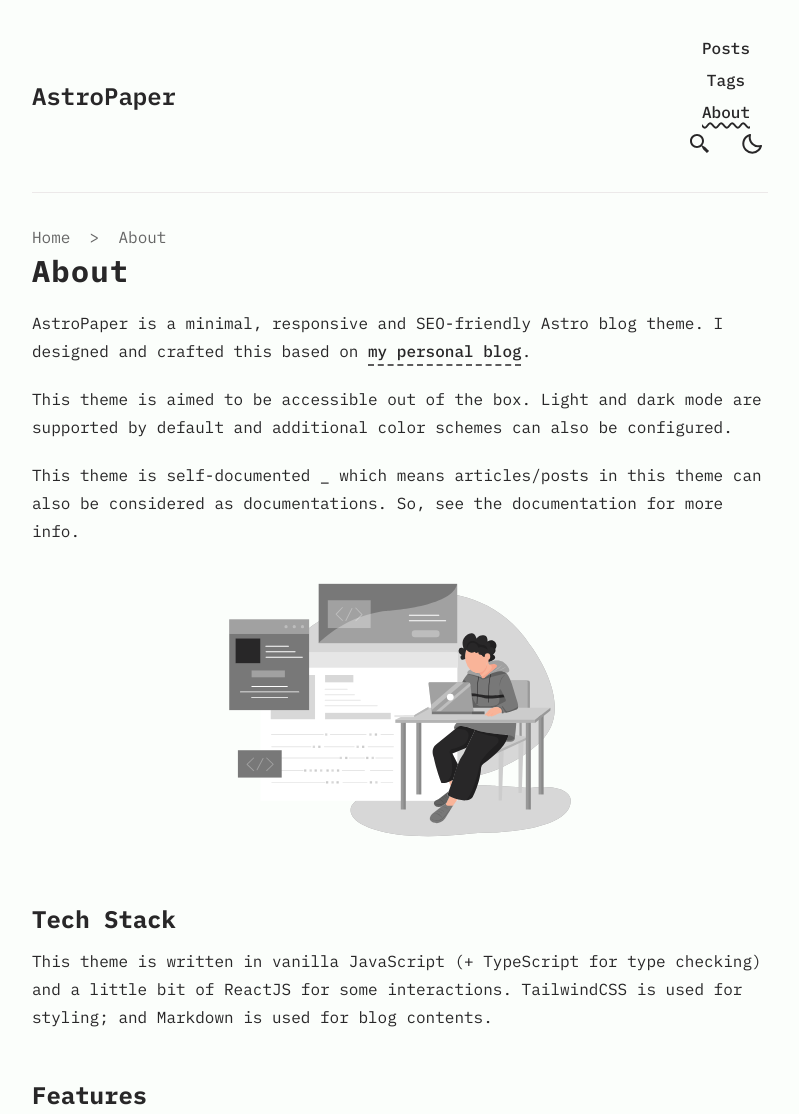
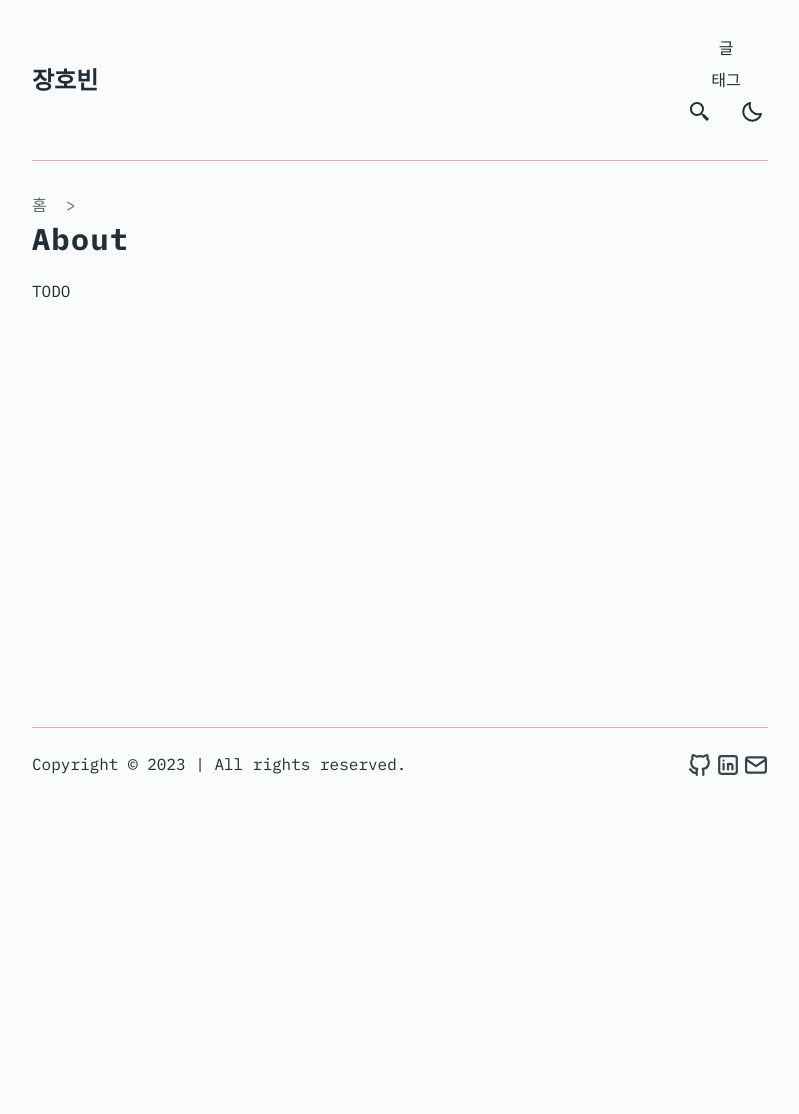
Before and after one commit to dev-hobin/dev-hobin.github.io, an Astro site: page /about in a window 1280 px wide. Shown: the top 1114 px of the page, without its empty margins (240-1039 px from the left). After the commit the page ends 800 px from the top, so only its background shows below. Built offline with nearby package versions, Linux system fonts and the light colour scheme; Astro itself is replaced by a stand-in of ours.

Commit message:
chore: 기본 스타일 작업

```diff
--- a/src/components/Breadcrumbs.astro
+++ b/src/components/Breadcrumbs.astro
@@ -5,37 +5,43 @@ const currentUrlPath = Astro.url.pathname.replace(/\/+$/, '')
 // Get url array from path
 // eg: /tags/tailwindcss => ['tags', 'tailwindcss']
 const breadcrumbList = currentUrlPath.split('/').slice(1)
-
-// if breadcrumb is Home > Posts > 1 <etc>
-// replace Posts with Posts (page number)
-breadcrumbList[0] === 'posts' &&
-  breadcrumbList.splice(0, 2, `Posts (page ${breadcrumbList[1] || 1})`)
+const breadcrumbDepth = breadcrumbList.length
+const PATH_TO_TITLE: Record<string, string> = {
+  posts: '모든 글',
+  tags: '태그',
+  search: '검색',
+}
 ---
 
 <nav class="breadcrumb" aria-label="breadcrumb">
   <ul>
     <li>
-      <a href="/">Home</a>
+      <a href="/">홈</a>
       <span aria-hidden="true">&nbsp;&gt;&nbsp;</span>
     </li>
+    <li>
+      {
+        breadcrumbDepth === 1 ? (
+          <span aria-current="page">{PATH_TO_TITLE[breadcrumbList[0]]}</span>
+        ) : (
+          <>
+            <a href={`/${breadcrumbList[0]}`}>
+              {PATH_TO_TITLE[breadcrumbList[0]]}
+            </a>
+            <span aria-hidden="true">&nbsp;&gt;&nbsp;</span>
+          </>
+        )
+      }
+    </li>
     {
-      breadcrumbList.map((breadcrumb, index) =>
-        index + 1 === breadcrumbList.length ? (
-          <li>
-            <span
-              class={`${index > 0 ? 'lowercase' : 'capitalize'}`}
-              aria-current="page"
-            >
-              {/* make the last part lowercase in Home > Tags > some-tag */}
-              {breadcrumb}
-            </span>
-          </li>
-        ) : (
-          <li>
-            <a href={`/${breadcrumb}`}>{breadcrumb}</a>
-            <span aria-hidden="true">&nbsp;&gt;&nbsp;</span>
-          </li>
-        ),
+      breadcrumbDepth === 2 && (
+        <li>
+          <span aria-current="page">
+            {breadcrumbList[0] === 'posts'
+              ? `${breadcrumbList[1]}쪽`
+              : breadcrumbList[1]}
+          </span>
+        </li>
       )
     }
   </ul>
--- a/src/components/Header.astro
+++ b/src/components/Header.astro
@@ -57,19 +57,19 @@ const { activeNav } = Astro.props
         <ul id="menu-items" class="display-none sm:flex">
           <li>
             <a href="/posts" class={activeNav === 'posts' ? 'active' : ''}>
-              Posts
+              글
             </a>
           </li>
           <li>
             <a href="/tags" class={activeNav === 'tags' ? 'active' : ''}>
-              Tags
+              태그
             </a>
           </li>
-          <li>
+          <!-- <li>
             <a href="/about" class={activeNav === 'about' ? 'active' : ''}>
               About
             </a>
-          </li>
+          </li> -->
           <li>
             <LinkButton
               href="/search"
@@ -139,7 +139,7 @@ const { activeNav } = Astro.props
     @apply flex w-full flex-col items-center sm:ml-2 sm:flex-row sm:justify-end sm:space-x-4 sm:py-0;
   }
   nav ul {
-    @apply mt-4 grid w-44 grid-cols-2 grid-rows-4 gap-x-2 gap-y-2 sm:ml-0 sm:mt-0 sm:w-auto sm:gap-x-5 sm:gap-y-0;
+    @apply mt-4 grid w-44 grid-cols-2 grid-rows-3 gap-x-2 gap-y-2 sm:ml-0 sm:mt-0 sm:w-auto sm:gap-x-5 sm:gap-y-0;
   }
   nav ul li {
     @apply col-span-2 flex items-center justify-center;
--- a/src/config.ts
+++ b/src/config.ts
@@ -1,16 +1,16 @@
 import type { Site, SocialObjects } from './types'
 
 export const SITE: Site = {
-  website: 'https://astro-paper.pages.dev/', // replace this with your deployed domain
-  author: 'Sat Naing',
-  desc: 'A minimal, responsive and SEO-friendly Astro blog theme.',
-  title: 'AstroPaper',
+  website: 'https://dev-hobin.github.io/',
+  author: 'Hobin Jang',
+  desc: '개발자로서 여러 생각을 기록합니다',
+  title: '장호빈',
   ogImage: 'astropaper-og.jpg',
   lightAndDarkMode: true,
-  postPerPage: 3,
+  postPerPage: 10,
 }
 
-export const LOCALE = ['en-EN'] // set to [] to use the environment default
+export const LOCALE = ['ko']
 
 export const LOGO_IMAGE = {
   enable: false,
@@ -22,122 +22,20 @@ export const LOGO_IMAGE = {
 export const SOCIALS: SocialObjects = [
   {
     name: 'Github',
-    href: 'https://github.com/satnaing/astro-paper',
-    linkTitle: ` ${SITE.title} on Github`,
-    active: true,
-  },
-  {
-    name: 'Facebook',
-    href: 'https://github.com/satnaing/astro-paper',
-    linkTitle: `${SITE.title} on Facebook`,
-    active: true,
-  },
-  {
-    name: 'Instagram',
-    href: 'https://github.com/satnaing/astro-paper',
-    linkTitle: `${SITE.title} on Instagram`,
+    href: 'https://github.com/dev-hobin',
+    linkTitle: ` ${SITE.title}의 깃허브`,
     active: true,
   },
   {
     name: 'LinkedIn',
-    href: 'https://github.com/satnaing/astro-paper',
-    linkTitle: `${SITE.title} on LinkedIn`,
+    href: 'https://www.linkedin.com/in/janghobin',
+    linkTitle: `${SITE.title}의 링크드인`,
     active: true,
   },
   {
     name: 'Mail',
-    href: 'mailto:yourmail@gmail.com',
-    linkTitle: `Send an email to ${SITE.title}`,
-    active: false,
-  },
-  {
-    name: 'Twitter',
-    href: 'https://github.com/satnaing/astro-paper',
-    linkTitle: `${SITE.title} on Twitter`,
-    active: false,
-  },
-  {
-    name: 'Twitch',
-    href: 'https://github.com/satnaing/astro-paper',
-    linkTitle: `${SITE.title} on Twitch`,
-    active: false,
-  },
-  {
-    name: 'YouTube',
-    href: 'https://github.com/satnaing/astro-paper',
-    linkTitle: `${SITE.title} on YouTube`,
-    active: false,
-  },
-  {
-    name: 'WhatsApp',
-    href: 'https://github.com/satnaing/astro-paper',
-    linkTitle: `${SITE.title} on WhatsApp`,
-    active: false,
-  },
-  {
-    name: 'Snapchat',
-    href: 'https://github.com/satnaing/astro-paper',
-    linkTitle: `${SITE.title} on Snapchat`,
-    active: false,
-  },
-  {
-    name: 'Pinterest',
-    href: 'https://github.com/satnaing/astro-paper',
-    linkTitle: `${SITE.title} on Pinterest`,
-    active: false,
-  },
-  {
-    name: 'TikTok',
-    href: 'https://github.com/satnaing/astro-paper',
-    linkTitle: `${SITE.title} on TikTok`,
-    active: false,
-  },
-  {
-    name: 'CodePen',
-    href: 'https://github.com/satnaing/astro-paper',
-    linkTitle: `${SITE.title} on CodePen`,
-    active: false,
-  },
-  {
-    name: 'Discord',
-    href: 'https://github.com/satnaing/astro-paper',
-    linkTitle: `${SITE.title} on Discord`,
-    active: false,
-  },
-  {
-    name: 'GitLab',
-    href: 'https://github.com/satnaing/astro-paper',
-    linkTitle: `${SITE.title} on GitLab`,
-    active: false,
-  },
-  {
-    name: 'Reddit',
-    href: 'https://github.com/satnaing/astro-paper',
-    linkTitle: `${SITE.title} on Reddit`,
-    active: false,
-  },
-  {
-    name: 'Skype',
-    href: 'https://github.com/satnaing/astro-paper',
-    linkTitle: `${SITE.title} on Skype`,
-    active: false,
-  },
-  {
-    name: 'Steam',
-    href: 'https://github.com/satnaing/astro-paper',
-    linkTitle: `${SITE.title} on Steam`,
-    active: false,
-  },
-  {
-    name: 'Telegram',
-    href: 'https://github.com/satnaing/astro-paper',
-    linkTitle: `${SITE.title} on Telegram`,
-    active: false,
-  },
-  {
-    name: 'Mastodon',
-    href: 'https://github.com/satnaing/astro-paper',
-    linkTitle: `${SITE.title} on Mastodon`,
-    active: false,
+    href: 'mailto:devhobin@gmail.com',
+    linkTitle: `${SITE.title}에게 이메일 보내기`,
+    active: true,
   },
 ]
--- a/src/layouts/PostDetails.astro
+++ b/src/layouts/PostDetails.astro
@@ -42,7 +42,7 @@ const ogUrl = new URL(
         ><path
           d="M13.293 6.293 7.586 12l5.707 5.707 1.414-1.414L10.414 12l4.293-4.293z"
         ></path>
-      </svg><span>Go back</span>
+      </svg><span>뒤로가기</span>
     </button>
   </div>
   <main id="main-content">
--- a/src/layouts/Posts.astro
+++ b/src/layouts/Posts.astro
@@ -21,9 +21,9 @@ const prev = pageNum > 1 ? '' : 'disabled'
 const next = pageNum < totalPages ? '' : 'disabled'
 ---
 
-<Layout title={`Posts | ${SITE.title}`}>
+<Layout title={`모든 글 | ${SITE.title}`}>
   <Header activeNav="posts" />
-  <Main pageTitle="Posts" pageDesc="All the articles I've posted.">
+  <Main pageTitle="모든 글" pageDesc="내가 정리한 모든 생각들">
     <ul>
       {
         posts.map(({ data }) => (
@@ -40,20 +40,20 @@ const next = pageNum < totalPages ? '' : 'disabled'
           disabled={prev === 'disabled'}
           href={`/posts${pageNum - 1 !== 1 ? '/' + (pageNum - 1) : ''}`}
           className={`mr-4 select-none ${prev}`}
-          ariaLabel="Previous"
+          ariaLabel="이전쪽으로 넘기기"
         >
           <svg xmlns="http://www.w3.org/2000/svg" class={`${prev}-svg`}>
             <path d="M12.707 17.293 8.414 13H18v-2H8.414l4.293-4.293-1.414-1.414L4.586 12l6.707 6.707z" />
           </svg>
-          Prev
+          이전
         </LinkButton>
         <LinkButton
           disabled={next === 'disabled'}
           href={`/posts/${pageNum + 1}`}
           className={`ml-4 select-none ${next}`}
-          ariaLabel="Next"
+          ariaLabel="다음쪽으로 넘기기"
         >
-          Next
+          다음
           <svg xmlns="http://www.w3.org/2000/svg" class={`${next}-svg`}>
             <path d="m11.293 17.293 1.414 1.414L19.414 12l-6.707-6.707-1.414 1.414L15.586 11H6v2h9.586z" />
           </svg>
--- a/src/pages/404.astro
+++ b/src/pages/404.astro
@@ -13,12 +13,12 @@ import LinkButton from '@components/LinkButton.astro'
     <div class="not-found-wrapper">
       <h1 aria-label="404 Not Found">404</h1>
       <span aria-hidden="true">¯\_(ツ)_/¯</span>
-      <p>Page Not Found</p>
+      <p>페이지를 찾을 수 없습니다</p>
       <LinkButton
         href="/"
         className="my-6 text-lg underline decoration-dashed underline-offset-8"
       >
-        Go back home
+        홈으로
       </LinkButton>
     </div>
   </main>
--- a/src/pages/about.md
+++ b/src/pages/about.md
@@ -3,34 +3,4 @@ layout: ../layouts/AboutLayout.astro
 title: 'About'
 ---
 
-AstroPaper is a minimal, responsive and SEO-friendly Astro blog theme. I designed and crafted this based on [my personal blog](https://satnaing.dev/blog).
-
-This theme is aimed to be accessible out of the box. Light and dark mode are supported by
-default and additional color schemes can also be configured.
-
-This theme is self-documented \_ which means articles/posts in this theme can also be considered as documentations. So, see the documentation for more info.
-
-<div>
-  <img src="/assets/dev.svg" class="sm:w-1/2 mx-auto" alt="coding dev illustration">
-</div>
-
-## Tech Stack
-
-This theme is written in vanilla JavaScript (+ TypeScript for type checking) and a little bit of ReactJS for some interactions. TailwindCSS is used for styling; and Markdown is used for blog contents.
-
-## Features
-
-Here are certain features of this site.
-
-- fully responsive and accessible
-- SEO-friendly
-- light & dark mode
-- fuzzy search
-- super fast performance
-- draft posts
-- pagination
-- sitemap & rss feed
-- highly customizable
-
-If you like this theme, you can star/contribute to the [repo](https://github.com/satnaing/astro-paper).
-Or you can even give any feedback via my [email](mailto:contact@satnaing.dev).
+TODO
--- a/src/pages/index.astro
+++ b/src/pages/index.astro
@@ -14,7 +14,7 @@ import { SOCIALS } from '@config'
 const posts = await getCollection('blog')
 
 const sortedPosts = getSortedPosts(posts)
-const featuredPosts = sortedPosts.filter(({ data }) => data.featured)
+// const featuredPosts = sortedPosts.filter(({ data }) => data.featured)
 
 const socialCount = SOCIALS.filter((social) => social.active).length
 ---
@@ -23,7 +23,7 @@ const socialCount = SOCIALS.filter((social) => social.active).length
   <Header />
   <main id="main-content">
     <section id="hero">
-      <h1 class="mr-2">Mingalaba</h1>
+      <h1 class="mr-2">안녕하세요.</h1>
       <a
         target="_blank"
         href="/rss.xml"
@@ -40,26 +40,21 @@ const socialCount = SOCIALS.filter((social) => social.active).length
         </svg>
       </a>
 
-      <p>
-        AstroPaper is a minimal, responsive, accessible and SEO-friendly Astro
-        blog theme. This theme follows best practices and provides accessibility
-        out of the box. Light and dark mode are supported by default. Moreover,
-        additional color schemes can also be configured.
-      </p>
-      <p>
+      <p>개발자 장호빈입니다.</p>
+      <p>여러 관심 있는 주제에 대해서 생각을 글로 정리하고 있습니다.</p>
+      <!-- <p>
         Read the blog posts or check
         <LinkButton
           className="underline decoration-dashed underline-offset-4 hover:text-skin-accent"
-          href="https://github.com/satnaing/astro-paper#readme"
+          href="/about"
         >
-          README
+          About
         </LinkButton> for more info.
-      </p>
+      </p> -->
       {
         // only display if at least one social link is enabled
         socialCount > 0 && (
           <div class="social-wrapper">
-            <div class="social-links">Social Links:</div>
             <Socials />
           </div>
         )
@@ -68,7 +63,7 @@ const socialCount = SOCIALS.filter((social) => social.active).length
 
     <Hr />
 
-    {
+    <!-- {
       featuredPosts.length > 0 && (
         <>
           <section id="featured">
@@ -86,10 +81,10 @@ const socialCount = SOCIALS.filter((social) => social.active).length
           <Hr />
         </>
       )
-    }
+    } -->
 
     <section id="recent-posts">
-      <h2>Recent Posts</h2>
+      <h2>최근 글</h2>
       <ul>
         {
           sortedPosts
@@ -108,7 +103,7 @@ const socialCount = SOCIALS.filter((social) => social.active).length
       </ul>
       <div class="all-posts-btn-wrapper">
         <LinkButton href="/posts">
-          All Posts
+          모든 글 보기
           <svg xmlns="http://www.w3.org/2000/svg"
             ><path
               d="m11.293 17.293 1.414 1.414L19.414 12l-6.707-6.707-1.414 1.414L15.586 11H6v2h9.586z"
--- a/src/pages/tags/index.astro
+++ b/src/pages/tags/index.astro
@@ -15,7 +15,7 @@ let tags = getUniqueTags(posts)
 
 <Layout title={`Tags | ${SITE.title}`}>
   <Header activeNav="tags" />
-  <Main pageTitle="Tags" pageDesc="All the tags used in posts.">
+  <Main pageTitle="태그" pageDesc="글에 사용된 모든 태그들">
     <ul>
       {tags.map((tag) => <Tag name={tag} size="lg" />)}
     </ul>
--- a/src/styles/base.css
+++ b/src/styles/base.css
@@ -5,20 +5,20 @@
 @layer base {
   :root,
   html[data-theme='light'] {
-    --color-fill: 251, 254, 251;
-    --color-text-base: 40, 39, 40;
-    --color-accent: 0, 108, 172;
-    --color-card: 230, 230, 230;
-    --color-card-muted: 205, 205, 205;
-    --color-border: 236, 233, 233;
+    --color-fill: 250, 252, 252;
+    --color-text-base: 34, 46, 54;
+    --color-accent: 211, 0, 106;
+    --color-card: 234, 206, 219;
+    --color-card-muted: 241, 186, 212;
+    --color-border: 227, 169, 198;
   }
   html[data-theme='dark'] {
-    --color-fill: 33, 39, 55;
-    --color-text-base: 234, 237, 243;
-    --color-accent: 255, 107, 1;
-    --color-card: 52, 63, 96;
-    --color-card-muted: 138, 51, 2;
-    --color-border: 171, 75, 8;
+    --color-fill: 53, 54, 64;
+    --color-text-base: 233, 237, 241;
+    --color-accent: 255, 120, 200;
+    --color-card: 75, 76, 89;
+    --color-card-muted: 113, 85, 102;
+    --color-border: 134, 67, 107;
   }
   #sun-svg,
   html[data-theme='dark'] #moon-svg {
```
